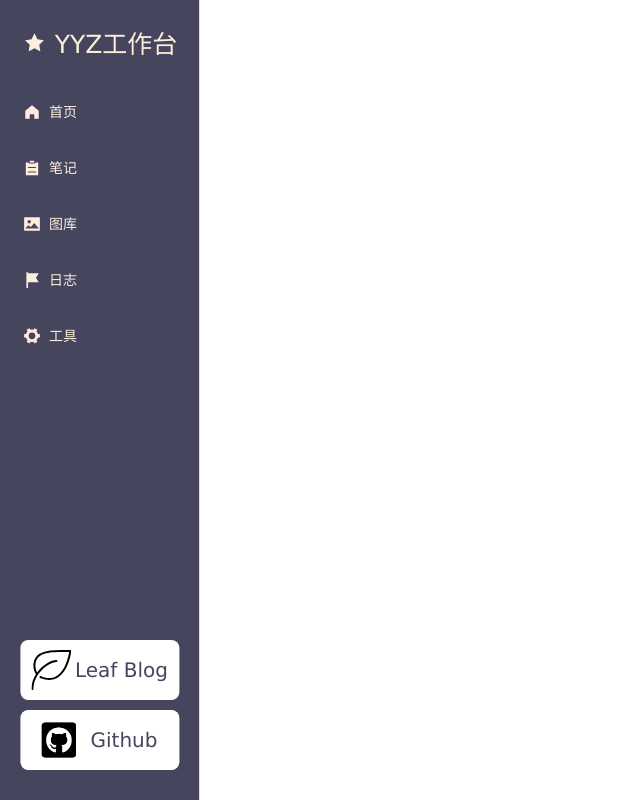
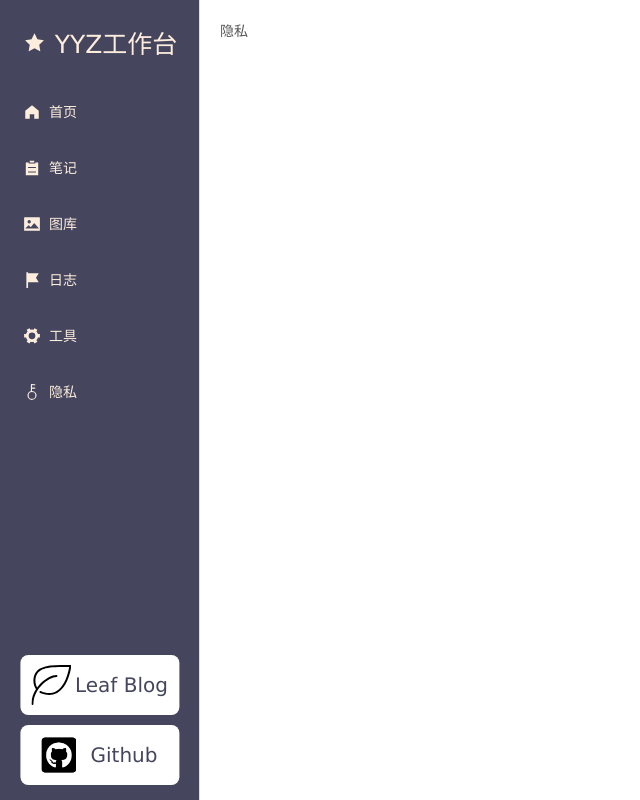
Before and after one commit to yyyz1011/blog-admin, a Vue app: page /privacy in a window 1280 px wide. Shown: the whole page, without its empty margins (0-640 px from the left). Built offline with nearby package versions, Linux system fonts and the light colour scheme.

Commit message:
feat: add privacy part

```diff
--- a/src/components/side-nav/SideNav.vue
+++ b/src/components/side-nav/SideNav.vue
@@ -39,7 +39,6 @@ function handleGoBlog() {
 }
 
 function handleGoGithub() {
-  // window.open("https://github.com/yyyz1011");
   window.open(
     "https://github.com/yyyz1011",
     "",
@@ -73,7 +72,7 @@ function handleGoGithub() {
   }
   .blog-link-card {
     position: absolute;
-    bottom: 100px;
+    bottom: 85px;
     left: 50%;
     transform: translateX(-50%);
     height: 60px;
@@ -102,7 +101,7 @@ function handleGoGithub() {
 
 .github-link-card {
   position: absolute;
-  bottom: 30px;
+  bottom: 15px;
   left: 50%;
   transform: translateX(-50%);
   height: 60px;
--- a/src/constants/router.ts
+++ b/src/constants/router.ts
@@ -5,6 +5,7 @@ import {
   PictureFilled as IconPictureFilled,
   Flag as IconFlag,
   Tools as IconTools,
+  Key as IconKey,
 } from "@element-plus/icons-vue";
 
 export const RoutesList: Array<RoutesItem> = [
@@ -32,6 +33,11 @@ export const RoutesList: Array<RoutesItem> = [
     path: "/tool",
     name: "tool",
     component: () => import("@/views/tool/Tool.vue"),
+  },
+  {
+    path: "/privacy",
+    name: "privacy",
+    component: () => import("@/views/privacy/Privacy.vue"),
   },
 ];
 
@@ -61,4 +67,9 @@ export const SideNavList: Array<SideRoutesItem> = [
     name: "工具",
     icon: IconTools,
   },
+  {
+    path: "/privacy",
+    name: "隐私",
+    icon: IconKey,
+  },
 ];
--- /dev/null
+++ b/src/views/privacy/Privacy.vue
@@ -0,0 +1 @@
+<template>隐私</template>
```
